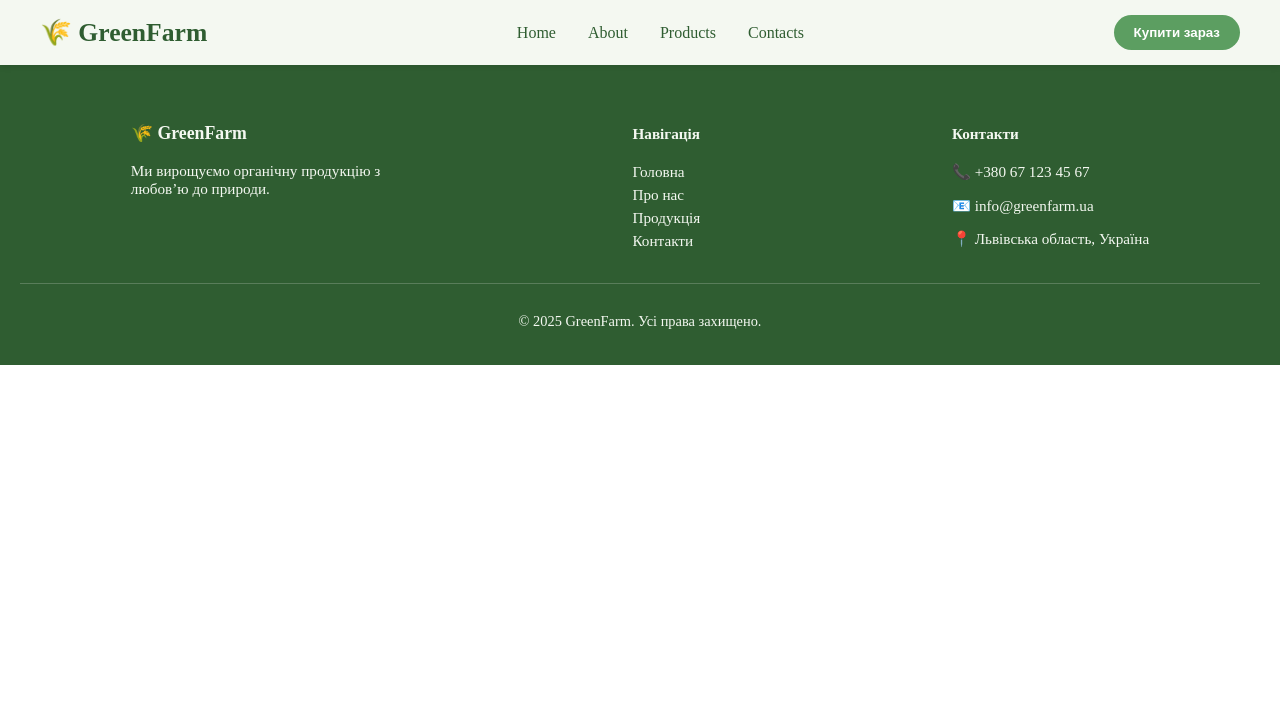
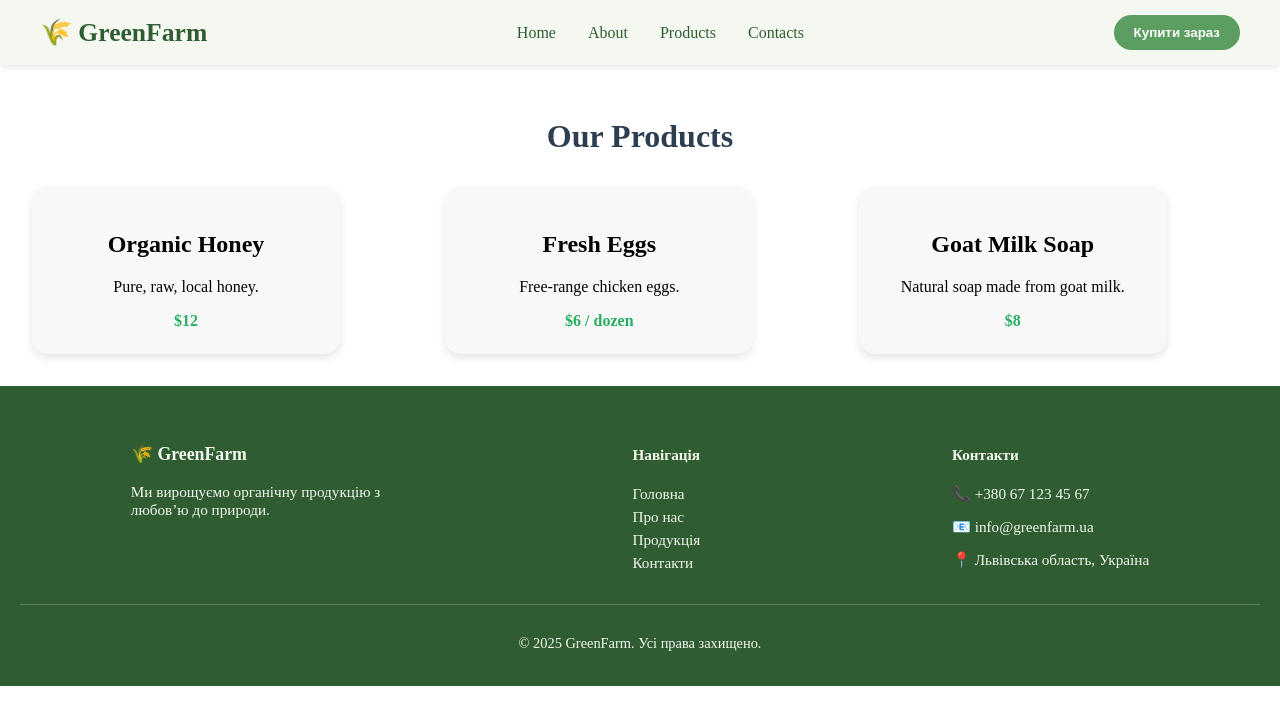
Before and after one commit to zinchuknadia/farmportal, a React (Vite) app in the folder frontend/: page /products in a window 1280 px wide. Shown: the top 724 px of the page. Built offline with nearby package versions, Linux system fonts and the light colour scheme.

Commit message:
add products page

```diff
--- a/frontend/src/pages/ProductsPage.jsx
+++ b/frontend/src/pages/ProductsPage.jsx
@@ -4,11 +4,28 @@ import Footer from "../components/Footer";
 import "../styles/ProductsPage.css";
 
 function ProductsPage() {
+  const products = [
+    { id: 1, name: "Organic Honey", price: "$12", description: "Pure, raw, local honey." },
+    { id: 2, name: "Fresh Eggs", price: "$6 / dozen", description: "Free-range chicken eggs." },
+    { id: 3, name: "Goat Milk Soap", price: "$8", description: "Natural soap made from goat milk." },
+  ];
+
   return (
     <>
       <Header />
 
-
+      <div className="products">
+      <h1 className="products__title">Our Products</h1>
+        <div className="products__grid">
+          {products.map((product) => (
+            <div key={product.id} className="product-card">
+              <h2>{product.name}</h2>
+              <p>{product.description}</p>
+              <span className="product__price">{product.price}</span>
+            </div>
+          ))}
+        </div>
+      </div>
 
       <Footer />
     </>
--- a/frontend/src/styles/ProductsPage.css
+++ b/frontend/src/styles/ProductsPage.css
@@ -0,0 +1,35 @@
+.products {
+  padding: 2rem;
+  text-align: center;
+}
+
+.products__title {
+  font-size: 2rem;
+  margin-bottom: 2rem;
+  color: #2c3e50;
+}
+
+.products__grid {
+  display: grid;
+  grid-template-columns: repeat(auto-fit, minmax(220px, 1fr));
+  gap: 1.5rem;
+}
+
+.product-card {
+  background-color: #f8f8f8;
+  border-radius: 1rem;
+  padding: 1.5rem;
+  box-shadow: 0 4px 8px rgba(0,0,0,0.1);
+  transition: transform 0.2s ease;
+}
+
+.product-card:hover {
+  transform: scale(1.05);
+}
+
+.product__price {
+  display: block;
+  margin-top: 0.5rem;
+  font-weight: bold;
+  color: #27ae60;
+}
```
Also changed, not shown: frontend/public/image.png (added).
